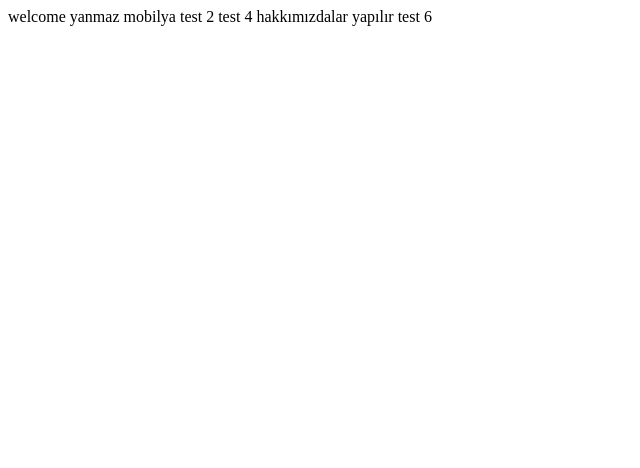
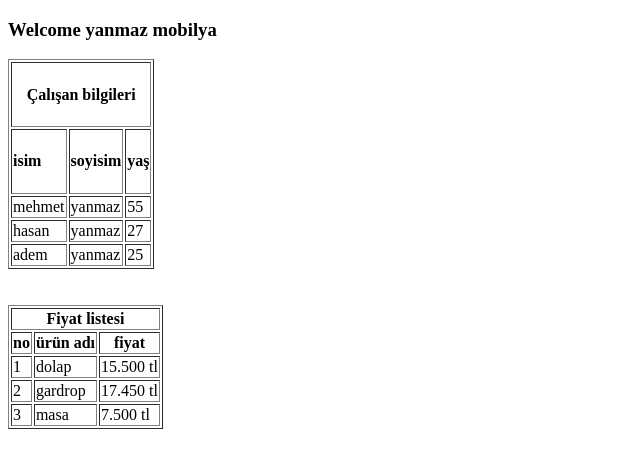
Before and after one commit to ilyasaslan-tech/yanmaz-mobilya, a plain HTML site: page index.html in a window 1280 px wide. Shown: the whole page, without its empty margins (0-640 px from the left). Drawn offline with Linux system fonts and the light colour scheme.

Commit message:
Update index.html

```diff
--- a/index.html
+++ b/index.html
@@ -6,14 +6,72 @@
     <title>Document</title>
 </head>
 <body>
-    welcome yanmaz mobilya
+   <h3>Welcome yanmaz mobilya</h3>
+   <table border="1">
+    <tr>
+        <th colspan="3"><h4>Çalışan bilgileri</h4></th>
+    </tr>
+    <tr>
+      <td><h4>isim</h4></td>
+      <td><h4>soyisim</h4></td>
+      <td><h4>yaş</h4></td>
+    </tr>
+    <tr>
+        <td>mehmet</td>
+        <td>yanmaz</td>
+        <td>55</td>
+    </tr>
+    <tr>
+        <td>hasan</td>
+        <td>yanmaz</td>
+        <td>27</td>
+    </tr>
+    <tr>
+        <td>adem</td>
+        <td>yanmaz</td>
+        <td>25</td>
+    </tr>
+   </table>
+  <br/>
+  <br/>
 
 
-    test 2
+   <table border="1">
+    <tr>
+        <th colspan="3">Fiyat listesi</th>
+    </tr>
+    <tr>
+        <th>no</th>
+        <th>ürün adı</th>
+        <th>fiyat</th>
+    </tr>
+    <tr>
+        <td>1</td>
+        <td>dolap</td>
+        <td>15.500 tl</td>
+    </tr>
+    <tr>
+        <td>2</td>
+        <td>gardrop</td>
+        <td>17.450 tl</td>
+    </tr>
+    <tr>
+        <td>3</td>
+        <td>masa</td>
+        <td>7.500 tl</td>
+    </tr>
 
-    test 4
 
-    hakkımızdalar yapılır
-    test 6
+
+
+
+
+
+
+
+
+   </table>
+
+
 </body>
 </html>
```
